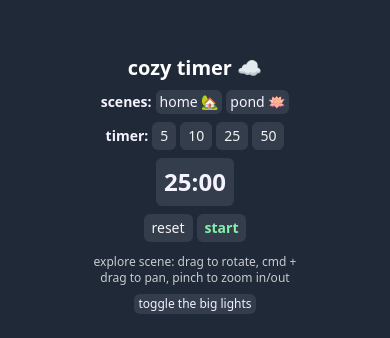
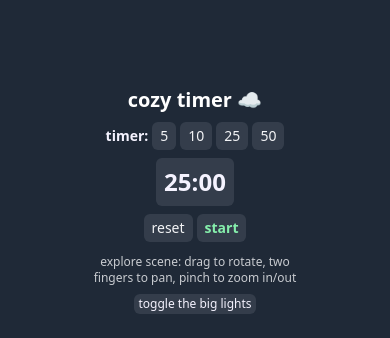
Before and after one commit to mayariii/cozy-timer, a SvelteKit app: page / in a window 390 px wide. Shown: the part 506-844 px from the top of the page. Built offline with nearby package versions, Linux system fonts and the light colour scheme.

Commit message:
amend desktop/mobile instructions

```diff
--- a/src/routes/+page.svelte
+++ b/src/routes/+page.svelte
@@ -92,13 +92,16 @@
 	<div class="fixed bottom-0 md:bottom-8 w-screen z-10">
 		<div class="flex flex-col gap-2 items-center mb-6 md:mb-10">
 			<h1 class="text-xl md:text-2xl text-white font-semibold">cozy timer ☁️</h1>
-			<div class="flex gap-1 text-violet-50 text-sm items-center">
+			<!-- hide scene selection on mobile due to safari crashing with pond scene -->
+			<div class="hidden md:flex">
+				<div class="flex gap-1 text-violet-50 text-sm items-center md:visible">
 					<!-- scene options -->
 					<p class="font-semibold">scenes:</p>
 					<button on:click={() => (scene = 'room')} class="bg-violet-50/10 px-1 py-0.5 rounded-md"
 						>home 🏡</button>
 					<button on:click={() => (scene = 'pond')} class="bg-violet-50/10 px-1 py-0.5 rounded-md"
 						>pond 🪷</button>
+				</div>
 			</div>
 
 			<div class="flex gap-1 items-center">
@@ -122,7 +125,8 @@
 					aria-label="set 50 minute timer">50</button>
 			</div>
 			<!-- timer display -->
-			<p class="bg-violet-50/10 text-violet-50 text-2xl md:text-5xl rounded-md p-2 md:p-4 font-semibold">
+			<p
+				class="bg-violet-50/10 text-violet-50 text-2xl md:text-5xl rounded-md p-2 md:p-4 font-semibold">
 				{minutes < 10 ? `0${minutes}` : minutes}:{seconds < 10 ? `0${seconds}` : seconds}
 			</p>
 
@@ -136,8 +140,13 @@
 					class:text-red-300={isRunning}>{isRunning ? 'pause' : 'start'}</button>
 			</div>
 
-			<p class="text-gray-100/80 text-xs mt-1 max-w-[30ch] text-center">
+			<!-- desktop -->
+			<p class="hidden md:flex text-gray-100/80 text-xs mt-1 max-w-[30ch] text-center">
 				explore scene: drag to rotate, cmd + drag to pan, pinch to zoom in/out
+			</p>
+			<!-- mobile -->
+			<p class="md:hidden text-gray-100/80 text-xs mt-1 max-w-[30ch] text-center">
+				explore scene: drag to rotate, two fingers to pan, pinch to zoom in/out
 			</p>
 
 			<!-- scene specific options -->
```
Lines whose indentation alone changed are shown as unchanged.
